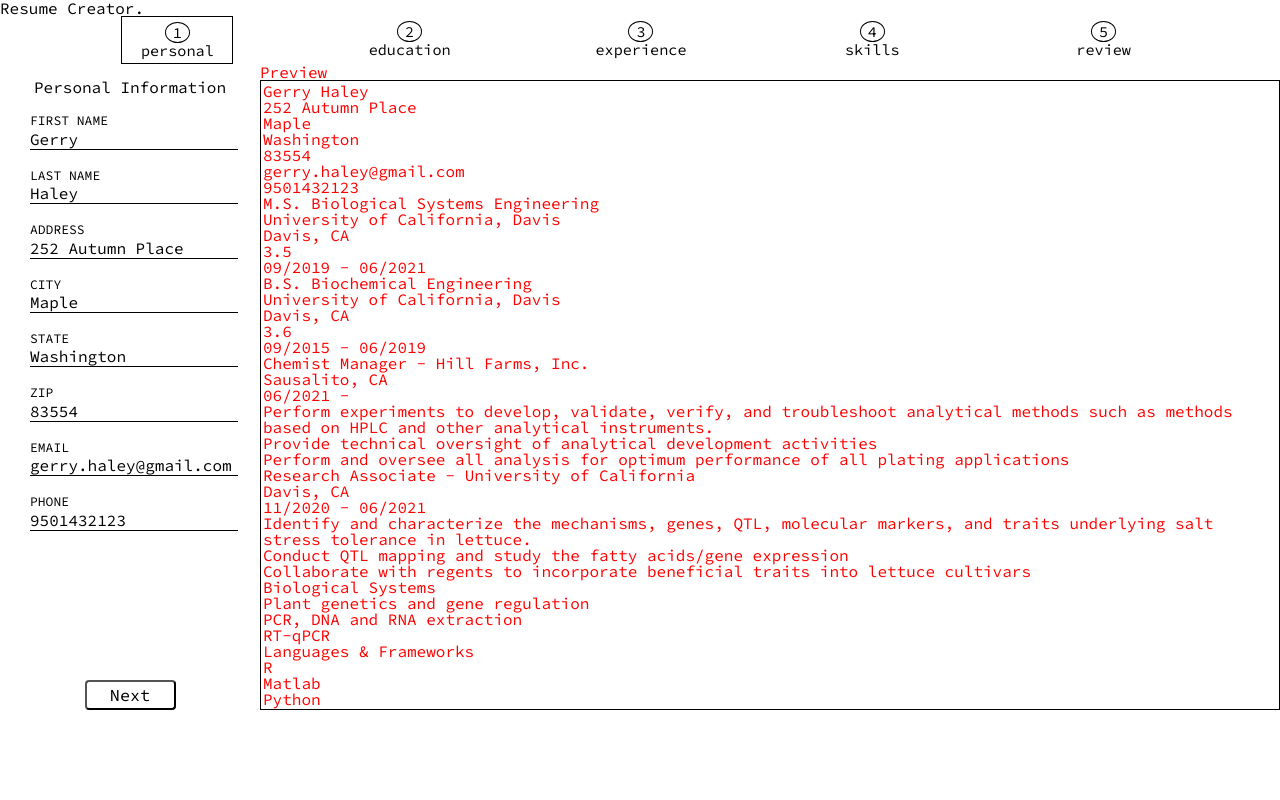
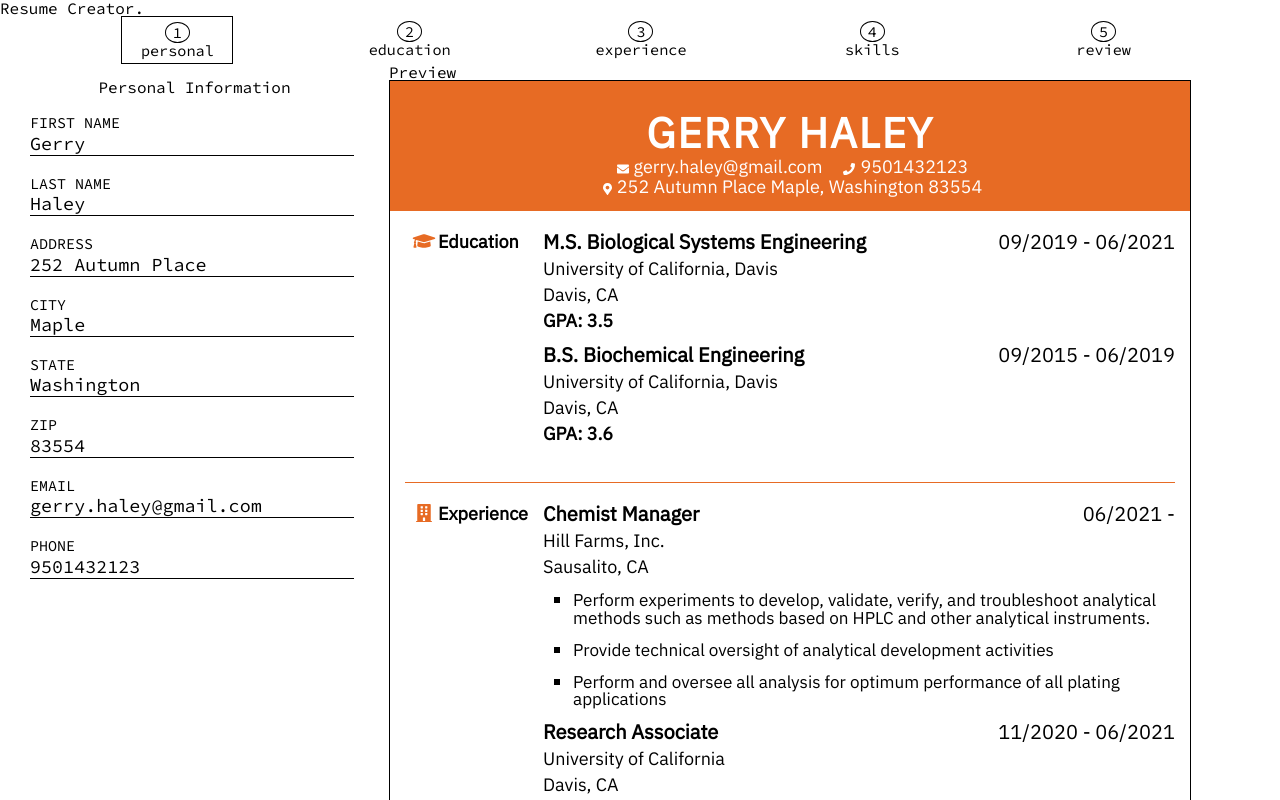
Before and after one commit to Datrinon/cv-maker, a React (Create React App) app: page / in a window 1280 px wide. Shown: the top 800 px of the page. Built offline with nearby package versions, Linux system fonts and the light colour scheme.

Commit message:
Complete CSS for resume preview

```diff
--- a/package.json
+++ b/package.json
@@ -3,11 +3,10 @@
   "version": "0.1.0",
   "private": true,
   "dependencies": {
+    "@fortawesome/fontawesome-free": "^5.15.4",
     "@testing-library/jest-dom": "^5.14.1",
     "@testing-library/react": "^11.2.7",
     "@testing-library/user-event": "^12.8.3",
-    "html2canvas": "^1.3.2",
-    "jspdf": "^2.4.0",
     "lodash": "^4.17.21",
     "react": "^17.0.2",
     "react-dom": "^17.0.2",
--- a/src/components/Form.js
+++ b/src/components/Form.js
@@ -107,13 +107,13 @@ const ListInput = ({ forValue, labelText, onFocus, onChange, onAdd, onRemove, va
   });
 
   return (
-    <div>
+    <div className="input-list-container">
       <label className="label-list" htmlFor={forValue}>
         <span className="label-display">{labelText}</span>
         {bullets}
       </label>
-      <button data-field={toCamelCase(labelText)} type="button" onClick={onAdd}>+</button>
-      <button data-field={toCamelCase(labelText)} type="button" onClick={onRemove}>-</button>
+      <button data-field={toCamelCase(labelText)} type="button" onClick={onAdd}>Add +</button>
+      <button data-field={toCamelCase(labelText)} type="button" onClick={onRemove}>Remove -</button>
     </div>
   );
 }
@@ -182,9 +182,10 @@ const inputsToElementSubsection = (array, props) => {
       if (props.data.length <= 1) { return null; }
       return (
         <button
+          className="remove-subsection"
           type="button"
           onClick={props.onSubsectionRemove.bind(null, props.section, index)}>
-          Remove
+          Remove Subsection
         </button>
       );
     }
@@ -234,7 +235,7 @@ const PersonalSection = (props) => {
   const inputElements = inputToElement(inputs, props);
 
   return (
-    <div className="personal-section">
+    <div className="form-section personal-section">
       <FormSectionHeader title="Personal Information" />
       {inputElements}
     </div>
@@ -274,7 +275,7 @@ function SectionWithSubsections(props) {
   );
 
   return (
-    <div className={props.section + "-section"} >
+    <div className={props.section + "-section" + " form-section"} >
       <FormSectionHeader title={props.section} />
       {inputElements}
       <AddSubsectionButton />
@@ -283,15 +284,17 @@ function SectionWithSubsections(props) {
 }
 
 function FinishSection(props) {
-  console.log({ props });
   if (props.activeSection !== props.section) {
     return null;
   }
 
   return (
-    <div>
-      <button type="button" onClick={getPDF}>Save to PDF</button>
-      <button>Reset</button>
+    <div className="review-section section">
+      <h2>Ready to use your resume?</h2>
+      <div className="controls">
+        <button type="button" onClick={getPDF}>Save to PDF</button>
+        <button>Reset</button>
+      </div>
     </div>
   )
 }
--- a/src/components/PreviewPane.js
+++ b/src/components/PreviewPane.js
@@ -1,6 +1,9 @@
 import { Component } from "react";
 import Skills from "../models/skills";
 import '../styles/PreviewPane.css';
+
+import "@fortawesome/fontawesome-free/js/all.js";
+import "@fortawesome/fontawesome-free/css/all.css";
 
 class PreviewPane extends Component {
   render() {
@@ -15,58 +18,68 @@ class PreviewPane extends Component {
       <h1 className="preview-title">Preview</h1>
       <article id="section-to-print" className="resume">
         <section className="personal">
-          <h1>{personal.firstName + " " + personal.lastName}</h1>
-          <div className="address">
-            <p>{personal.address}</p>
-            <p>{personal.city}</p>
-            <p>{personal.state}</p>
-            <p>{personal.zip}</p>
-          </div>
-          <div className="contact-info">
-            <p>{personal.email}</p>
-            <p>{personal.phone}</p>
+          <h1 className="fullname">{personal.firstName + " " + personal.lastName}</h1>
+          <div className="contact-address">
+            <p><i className="icon fas fa-envelope"></i>{personal.email}</p>
+            <p><i className="icon fas fa-phone"></i>{personal.phone}</p>
+            <p className="address-line1"><i className="icon fas fa-map-marker-alt"></i>{personal.address} {personal.city}, {personal.state} {personal.zip}</p>
           </div>
         </section>
-        <section className="education">
+        <section className="education resume-section">
+          <h1 className="title"><i class="title-icon fas fa-graduation-cap"></i>Education</h1>
+          <div className="contents">
           {education.map(degree => {
             return (
-              <div className="degree" key={JSON.stringify(degree)}>
-                <p>{degree.degree} {degree.major}</p>
-                <p>{degree.school}</p>
-                <p>{degree.location}</p>
-                <p>{degree.gpa}</p>
-                <p>{degree.from} - {degree.to}</p>
+              <div className="degree item" key={JSON.stringify(degree)}>
+                <div className="header">
+                  <p className="header-title">{degree.degree} {degree.major}</p>
+                  <p className="header-dates">{degree.from} - {degree.to}</p>
+                </div>
+                <p className="school-name">{degree.school}</p>
+                <p className="school-location">{degree.location}</p>
+                <p className="degree-gpa">GPA: {degree.gpa}</p>
               </div>
             );
           })}
+          </div>
         </section>
-        <section className="experience">
+        <section className="experience resume-section">
+          <h1 className="title"><i class="title-icon fas fa-building"></i>Experience</h1>
+          <div className="contents">
           {experience.map(job => {
               return (
-                <div className="job" key={JSON.stringify(job)}>
-                  <p>{job.position} - {job.company}</p>
+                <div className="job item" key={JSON.stringify(job)}>
+                  <div className="header">
+                    <p className="header-title">{job.position}</p>
+                    <p className="header-dates">{job.from} - {job.to}</p>
+                  </div>
+                  <p>{job.company}</p>
                   <p>{job.location}</p>
-                  <p>{job.from} - {job.to}</p>
-                  <ul>
-                  {job.responsibilities.map((note, index) => <li key={index}>{note}</li>)}
+                  <ul className="responsibilities list">
+                  {job.responsibilities.map((note, index) =>
+                    <li key={index} className="list-item">{note}</li>)}
                   </ul>
                 </div>
               );
             })}
+          </div>
         </section>
-        <section className="skills">
+        <section className="skills resume-section">
+          <h1 className="title"><i class="title-icon fas fa-toolbox"></i>Skills</h1>
+          <div className="skills-section">
           {skills.map(skillTree => {
             return (
               <div className="skill" key={skillTree.category}>
-                <h2>{skillTree.category}</h2>
-                <ul>
-                  {skillTree.skills.map((skill, index) => <li key={index}>{skill}</li>)}
+                <h2 className="skill-category">{skillTree.category}</h2>
+                <ul className="skills">
+                  {skillTree.skills.map((skill, index) =>
+                    <li key={index} className="skill-item">{skill}</li>)}
                 </ul>
               </div>
-            );
-          })
-
+              );
+            })
           }
+          </div>
         </section>
       </article>
     </section>
--- a/src/styles/PreviewPane.css
+++ b/src/styles/PreviewPane.css
@@ -1,14 +1,151 @@
+@import url('https://fonts.googleapis.com/css2?family=IBM+Plex+Sans&display=swap');
+
+.resume {
+  font-family:'IBM Plex Sans';
+  border: 1px solid black;
+  width: 800px;
+  --style-color: rgb(231, 107, 36);
+  font-size: 20px;
+}
+
+/* General begin */
+.resume-section {
+  margin: 15px;
+  padding: 6px 0 24px 0;
+  display: flex;
+  flex-direction: row;
+}
+
+.resume-section:not(:nth-last-child(1)) {
+  border-bottom: 1px solid var(--style-color);
+}
+
+.resume-section .title {
+  padding: 0 5px;
+  min-width: 128px;
+  font-size: 18px;
+  font-weight: 600;
+}
+
+.resume-section .contents {
+  width: 100%;
+}
+
+.resume-section .contents .item {
+  margin-bottom: 15px;
+}
+
+.title-icon {
+  color: var(--style-color);
+  min-width: 28px;
+}
+
+.header-title {
+  font-weight: bold;
+}
+
+.contents .item > *:not(.header) {
+  font-size: 90%;
+  margin: 8px 0;
+}
+
+.resume .list .list-item {
+  list-style-type: square;
+  position: relative;
+  left: 15px;
+  margin: 15px;
+  font-size: 95%;
+}
+
+/* General end */
+
+/* Personal Section Begin */
+.personal {
+  padding: 15px;
+  text-align: center;
+  background-color: var(--style-color);
+  color: white;
+}
+
+.fullname {
+  font-size: 60px;
+  font-variant-caps: all-petite-caps;
+  font-weight: 600;
+  letter-spacing: 0.5mm;
+}
+
+.contact-address > * {
+  display: inline-block;
+  margin: 0 8px;
+  font-size: 90%;
+}
+
+.icon {
+  font-size: 12px;
+  margin: 0 5px;
+  display: inline-block;
+}
+
+.address .icon {
+  vertical-align: top;
+  position: relative;
+  top: 2px;
+  left: 1px;
+}
+
+.contact-info > p, .address {
+  margin: 8px 0;
+}
+
+.address-text {
+  display: inline-block;
+}
+
+/* Personal Section End */
+
+/* Education Resume Begin */
 
 
-.resume {
-  border: 1px solid black;
-  padding: 2px
+.contents .item .header {
+  display: flex;
+  flex-direction: row;
+  justify-content: space-between;
 }
 
-.section.active {
-  border: 1px solid black;
+.school-name {
+  font-weight: 500;
 }
 
-.preview {
-  color: red
+.degree-gpa {
+  font-weight: 600;
 }
+
+/* Education Resume End */
+
+/* Skills Section Begin */
+.skill-category {
+  font-weight: bold;
+}
+
+.skill {
+  margin-right: 10px;
+}
+
+.skills {
+  position: relative;
+  left: 1px;
+}
+
+.skill-item {
+  list-style-type: square;
+  font-size: 90%;
+  margin: 10px 25px;
+}
+
+.skills-section {
+  display: flex;
+  flex-direction: row;
+  flex-wrap: wrap;
+}
+
+/* Skills Section End */
--- a/src/styles/ProgressBar.css
+++ b/src/styles/ProgressBar.css
@@ -2,6 +2,10 @@
   display: flex;
   flex-direction: row;
   justify-content: space-evenly;
+}
+
+.section.active {
+  border: 1px solid black;
 }
 
 .section {
--- a/src/styles/form.css
+++ b/src/styles/form.css
@@ -1,26 +1,59 @@
-.personal-section {
+.form {
+  min-width: 300px;
+}
+
+.form-section {
   padding: 15px;
+}
+
+.subsections {
+  max-height: 80vh;
+  overflow-y: auto;
+  overflow-x: hidden;
 }
 
 .section-title {
   text-align: center;
 }
 
-.form .label, .form .input{
+.form .label, .form .input, .input-list {
   display: block;
   width: 95%;
 }
 
-.input {
+.input, .input-list {
   border: none;
   border-bottom: 1px solid black;
+  font-variant: none;
 }
 
-.form .label {
+.input-list {
+  margin: 10px 0px;
+  width: 100%;
+}
+
+.input-list-container button {
+  padding: 2px 10px;
+  width: 50%;
+}
+
+.form .label, .input-list-container {
   margin: 15px;
 }
 
-.form .label .label-display {
+.form .label, .form .label-display{
   font-variant: all-petite-caps;
   font-size: 115%;
 }
+
+.subsections > div {
+  margin: 0 5px;
+  padding-bottom: 15px;
+  border-bottom: 5px solid black;
+}
+
+.remove-subsection {
+  display: block;
+  width: 80%;
+  margin: 0 auto;
+}
--- a/src/styles/navigation.css
+++ b/src/styles/navigation.css
@@ -10,6 +10,8 @@
   width: 35%;
   margin: 0 10px;
 }
+
+
 
 button {
   font-family: inherit;
--- a/src/styles/print.css
+++ b/src/styles/print.css
@@ -10,5 +10,6 @@
     left: 0;
     top: 0;
     border: none;
+    -webkit-print-color-adjust: exact;
   }
 }
```
Also changed, not shown: 1 other file (tests, documents, lock files or other folders).
